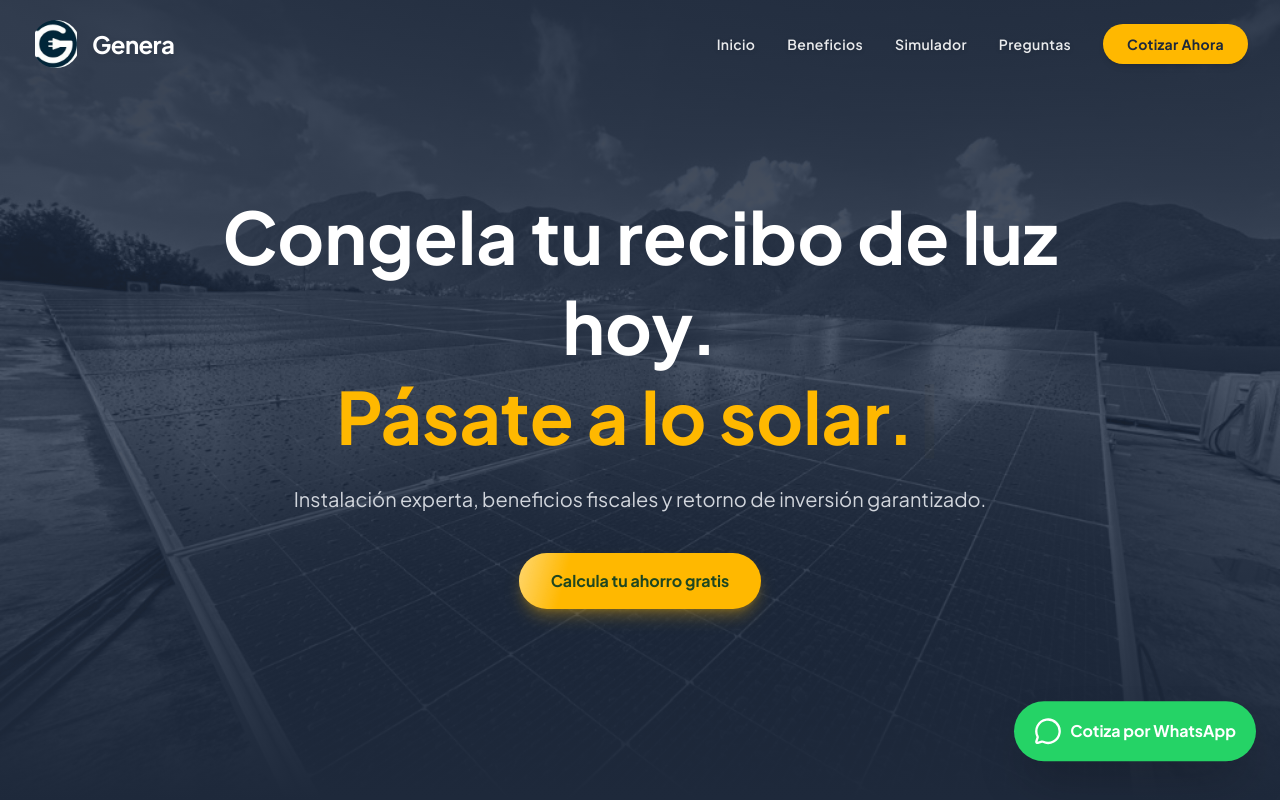
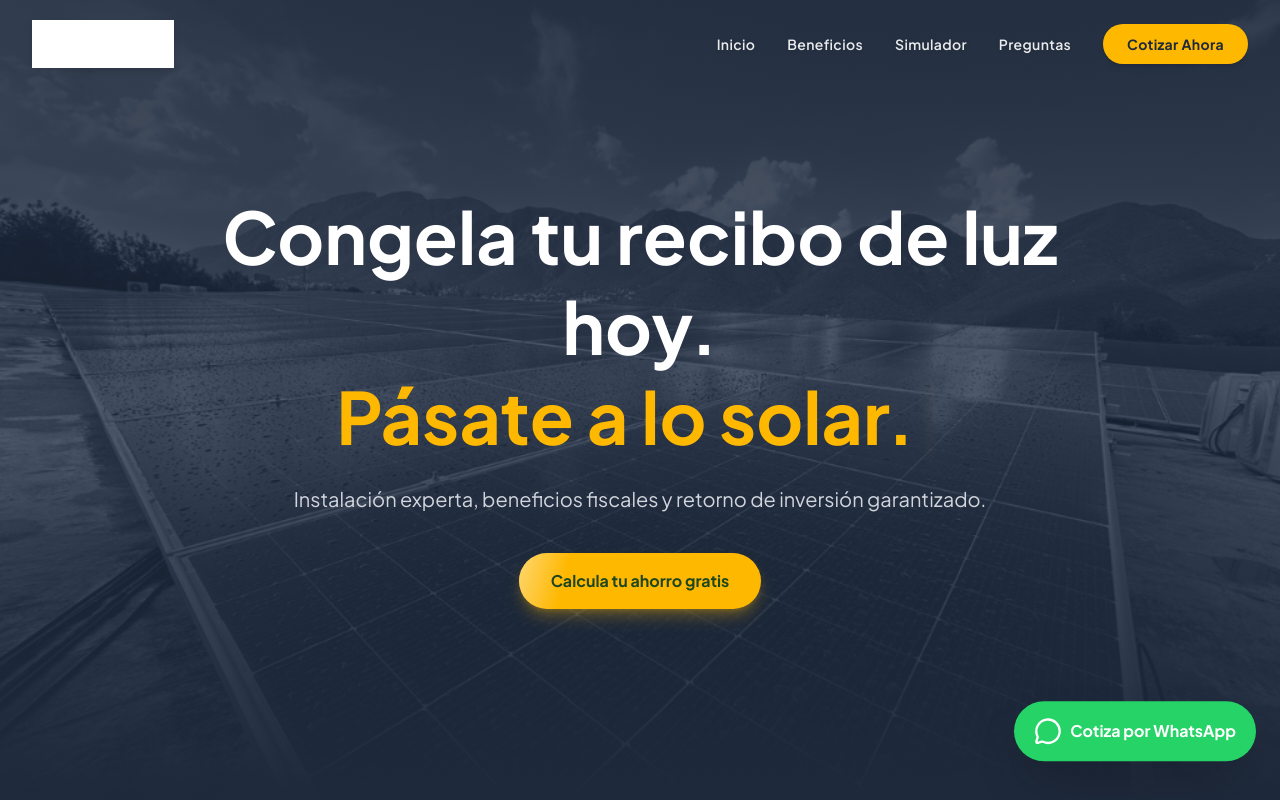
Before and after one commit to iramirezftg/genera-mexico, a Next.js app: page / in a window 1280 px wide. Shown: the top 800 px of the page. Built offline with nearby package versions, Linux system fonts and the light colour scheme.

Commit message:
feat: usar logotipo completo genera en header y footer

```diff
--- a/src/components/Footer.tsx
+++ b/src/components/Footer.tsx
@@ -1,4 +1,5 @@
 import React from 'react';
+import Image from 'next/image';
 
 export default function Footer() {
   return (
@@ -8,7 +9,15 @@ export default function Footer() {
 
           {/* Columna 1: Marca */}
           <div>
-            <h3 className="text-xl font-bold text-brand-green mb-4">Genera Solar</h3>
+            <a href="#top" className="inline-block mb-5">
+              <Image
+                src="/logo-genera.png"
+                alt="Genera México — Energía Consciente"
+                width={180}
+                height={54}
+                className="h-10 w-auto object-contain"
+              />
+            </a>
             <p className="text-gray-500 pr-4 leading-relaxed">
               Energía consciente para hogares y empresas que buscan ahorro, control y sostenibilidad real.
             </p>
--- a/src/components/Header.tsx
+++ b/src/components/Header.tsx
@@ -33,20 +33,19 @@ export default function Header() {
         <div className="flex justify-between items-center">
 
           {/* Logo */}
-          <a href="#top" className="flex items-center gap-3">
-            <div className="relative w-10 h-10 md:w-12 md:h-12 overflow-hidden rounded-full">
+          <a href="#top" className="flex items-center">
+            <div className="relative h-10 md:h-12 w-auto">
               <Image
-                src="/logo.jpg"
-                alt="Genera México Logo"
-                fill
-                className="object-contain"
+                src="/logo-genera.png"
+                alt="Genera México — Energía Consciente"
+                width={200}
+                height={60}
+                className={`h-10 md:h-12 w-auto object-contain transition-all duration-300 ${
+                  isScrolled ? '' : 'brightness-0 invert drop-shadow-md'
+                }`}
+                priority
               />
             </div>
-            <span className={`font-bold text-xl md:text-2xl tracking-tight transition-colors ${
-              isScrolled ? 'text-brand-dark' : 'text-white drop-shadow-md'
-            }`}>
-              Genera
-            </span>
           </a>
 
           {/* Desktop Nav */}
```
Also changed, not shown: public/logo-genera.png (added).
